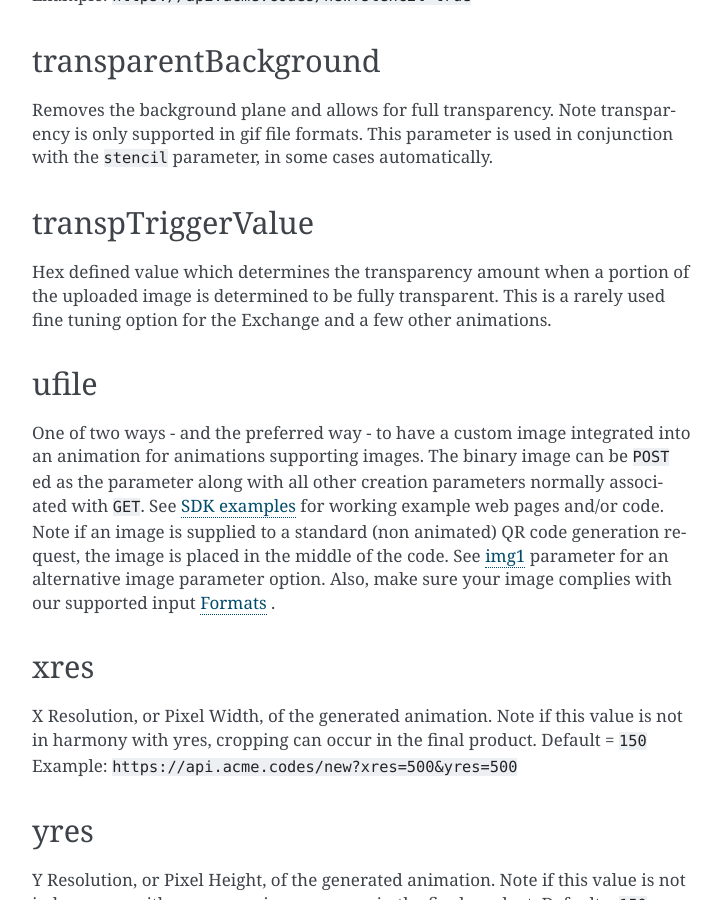
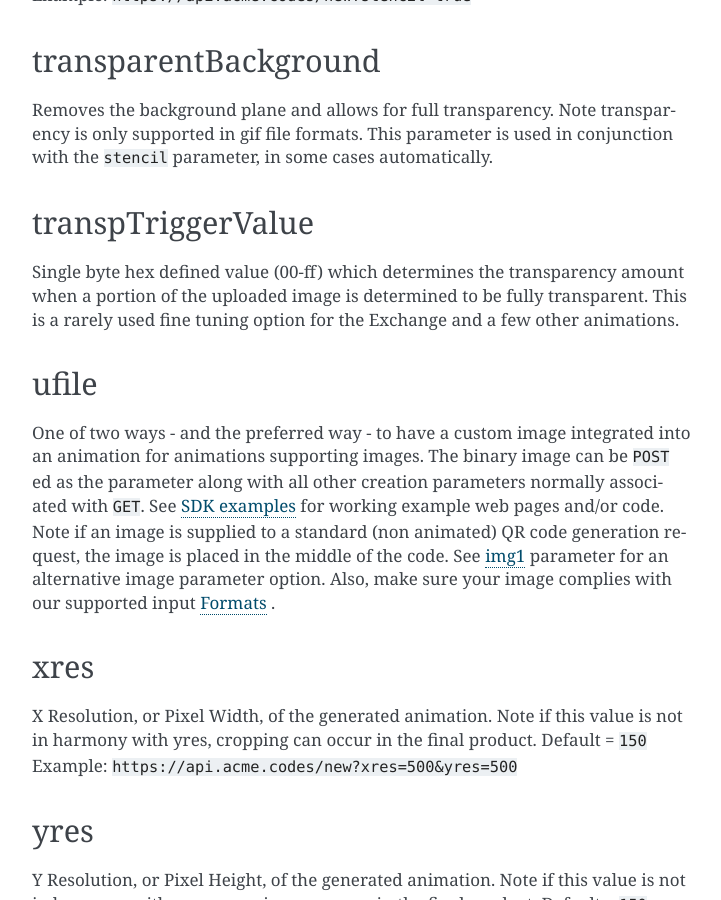
Before and after one commit to pcmillerAcme/docs, a Sphinx documentation site: the page built from source/Parameters.rst, in a window 1280 px wide and 900 px high, scrolled down 15061 px. Shown: the whole window, without its empty margins (388-1109 px from the left). Built offline with Sphinx 7.4.7, drawn with Linux system fonts in a browser that asks for light colours; pages that are not in the unit, such as notebooks, are missing from menus.

Commit message:
Updated transpTriggerValue

```diff
--- a/source/Parameters.rst
+++ b/source/Parameters.rst
@@ -569,7 +569,7 @@
 transpTriggerValue
 ------------------
 
-Hex defined value which determines the transparency amount when a portion of the uploaded image is determined to be fully transparent. This is a rarely used fine tuning option for the Exchange and a few other animations.
+Single byte hex defined value (00-ff) which determines the transparency amount when a portion of the uploaded image is determined to be fully transparent. This is a rarely used fine tuning option for the Exchange and a few other animations.
 
 .. _uderp:
 
```
